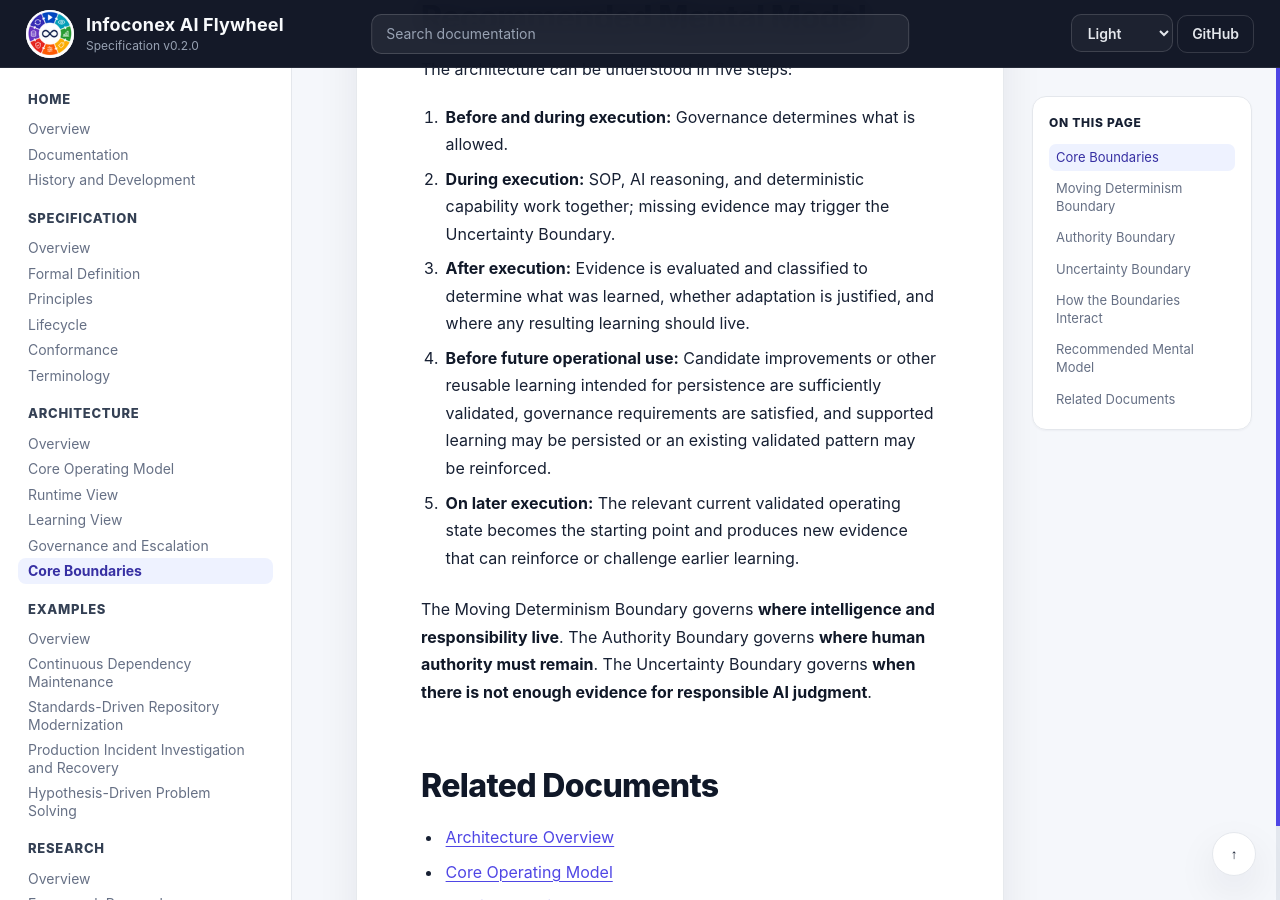
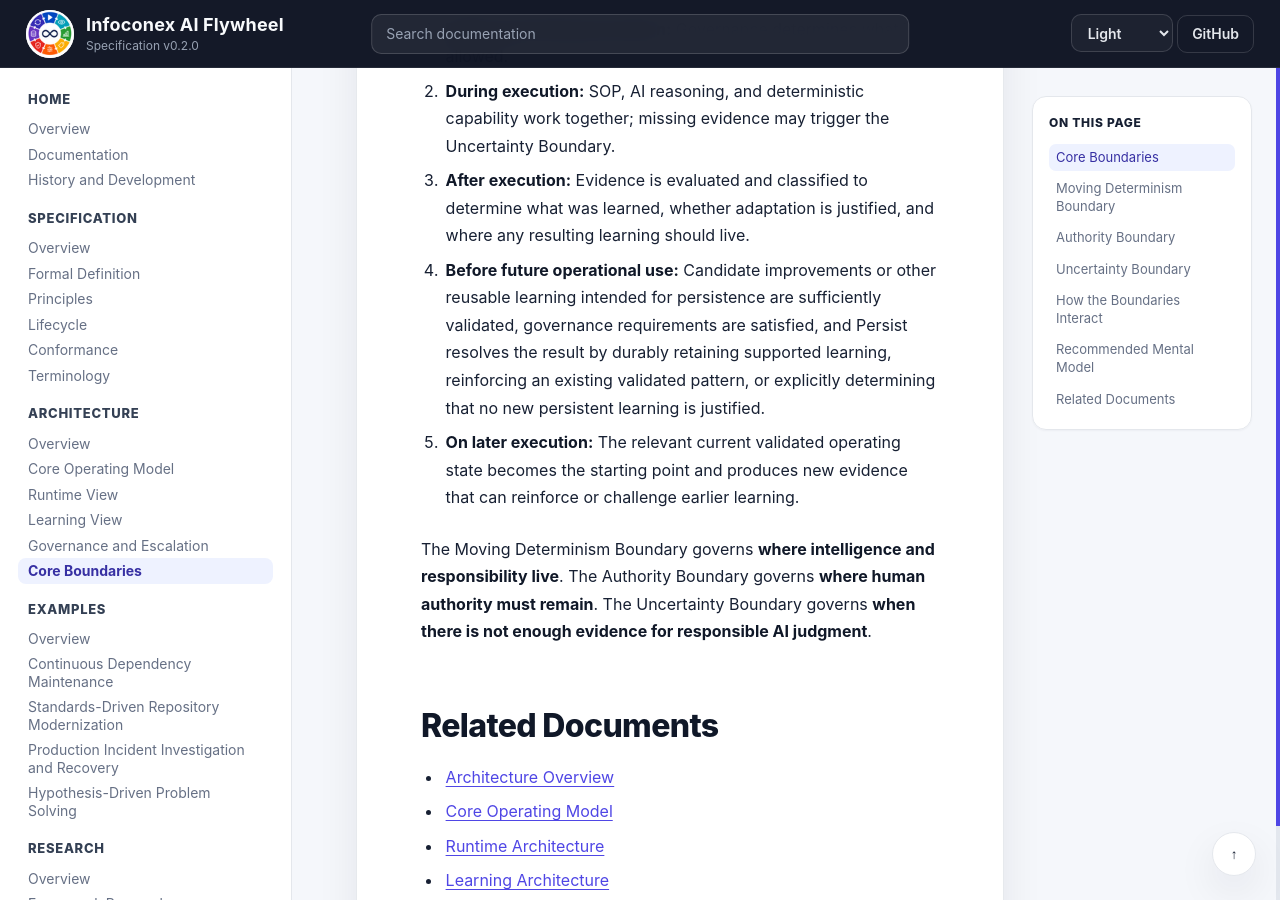
Before and after one commit to infoconex/ai-flywheel, a Jekyll site: the page built from docs/architecture/boundaries.md, in a window 1280 px wide and 900 px high, scrolled down 3460 px. Built offline with Jekyll 4.4.1, drawn with Linux system fonts in a browser that asks for light colours; our own code applies the rules of GitHub Pages for plain Markdown files.

Commit message:
Align boundaries persistence summary with lifecycle outcomes

```diff
--- a/docs/architecture/boundaries.md
+++ b/docs/architecture/boundaries.md
@@ -68,9 +68,9 @@ The Uncertainty Boundary does not determine where responsibility lives and does
 The boundaries answer different questions:
 
 > **Moving Determinism Boundary:** Where should this responsibility or learning live?
-
+>
 > **Authority Boundary:** Is the AI allowed to make this decision or change on its own?
-
+>
 > **Uncertainty Boundary:** Does the AI have enough evidence to decide responsibly?
 
 A learning cycle may decide that a recurring judgment should become deterministic code while governance still requires human approval before that code is created, deployed, or used in a particular context.
@@ -86,7 +86,7 @@ The architecture can be understood in five steps:
 1. **Before and during execution:** Governance determines what is allowed.
 2. **During execution:** SOP, AI reasoning, and deterministic capability work together; missing evidence may trigger the Uncertainty Boundary.
 3. **After execution:** Evidence is evaluated and classified to determine what was learned, whether adaptation is justified, and where any resulting learning should live.
-4. **Before future operational use:** Candidate improvements or other reusable learning intended for persistence are sufficiently validated, governance requirements are satisfied, and supported learning may be persisted or an existing validated pattern may be reinforced.
+4. **Before future operational use:** Candidate improvements or other reusable learning intended for persistence are sufficiently validated, governance requirements are satisfied, and Persist resolves the result by durably retaining supported learning, reinforcing an existing validated pattern, or explicitly determining that no new persistent learning is justified.
 5. **On later execution:** The relevant current validated operating state becomes the starting point and produces new evidence that can reinforce or challenge earlier learning.
 
 The Moving Determinism Boundary governs **where intelligence and responsibility live**. The Authority Boundary governs **where human authority must remain**. The Uncertainty Boundary governs **when there is not enough evidence for responsible AI judgment**.
```
